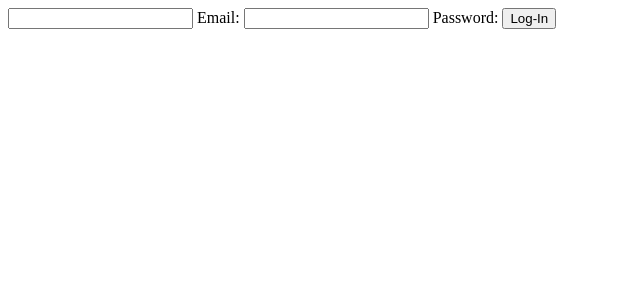
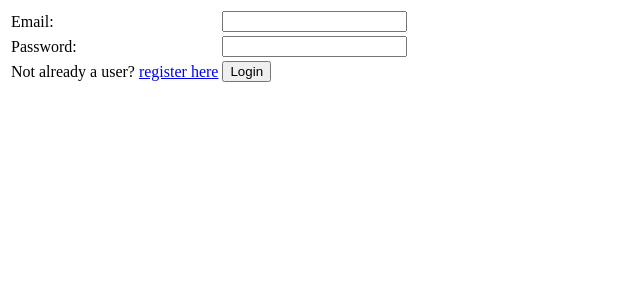
Before and after one commit to desmond-sam/Stackovf-kind, a PHP site: page /login.php in a window 1280 px wide. Shown: the top 300 px of the page, without its empty margins (0-640 px from the left). Run offline with PHP 8.4, Linux system fonts and the light colour scheme.

Commit message:
Update login.php

```diff
--- a/p2/login/login.php
+++ b/p2/login/login.php
@@ -30,10 +30,21 @@
 <html>
 <body>
 
-	<form method="POST">
-		<input name = "email" type="email"> Email: </input>
-		<input name = "password" type="password"> Password: </input>
-		<button name = "submit" type="submit"> Log-In </button>
+	<form method="POST" >
+		<table>
+			<tr>
+				<td>Email:</td>
+				<td><input type="email" name="email" class="textInput"></td>
+			</tr>
+			<tr>
+				<td>Password:</td>
+				<td><input type="password" name="password" class="textInput"></td>
+			</tr>
+			<tr>
+				<td>Not already a user? <a href="/p2/signup/signup.php">register here</a></td>
+				<td><input type="submit" name="login_btn" value="Login"></td>
+			</tr>
+		</table>
 	</form>
 
 </body>
```
